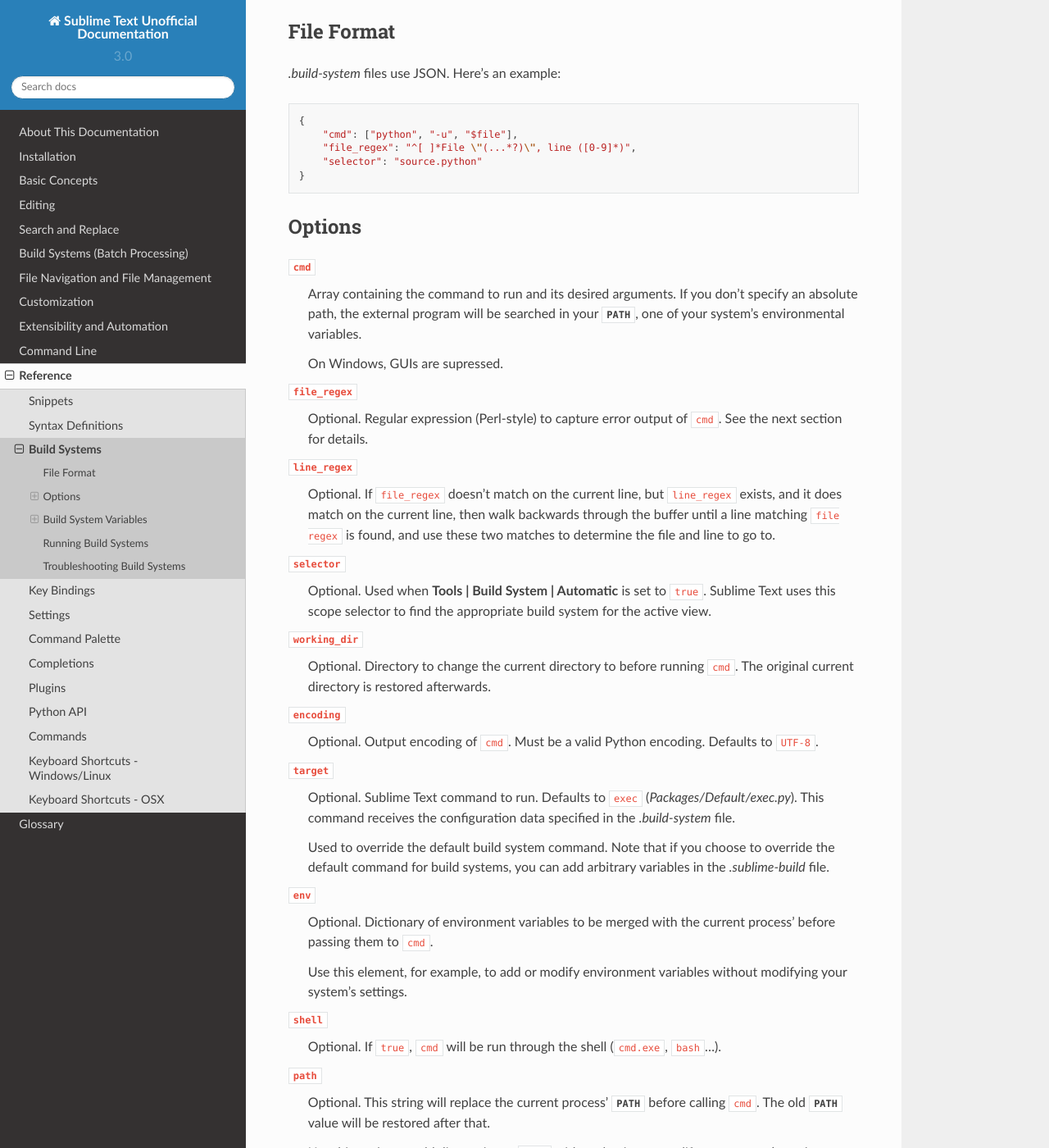
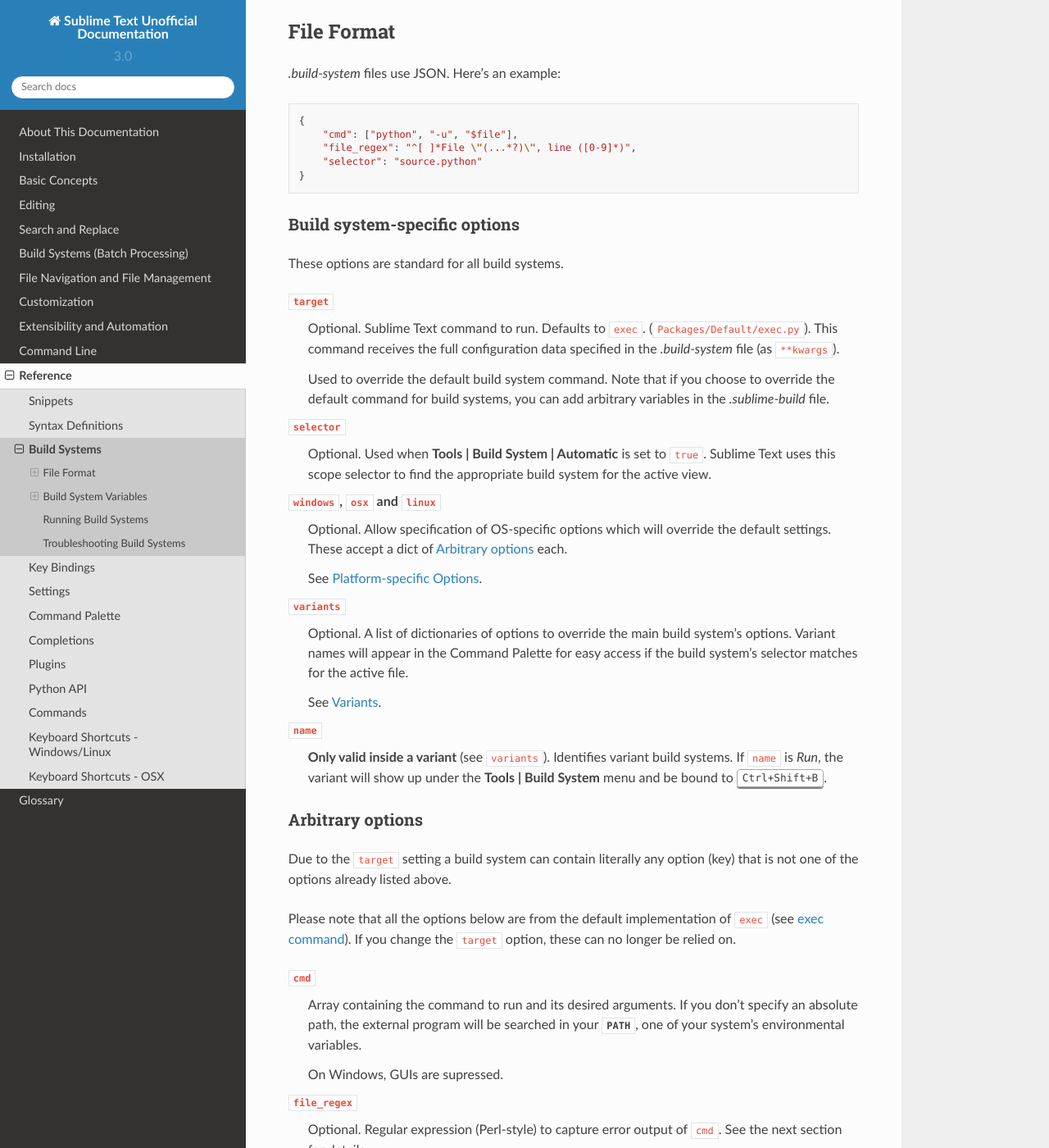
Before and after one commit to guillermooo/sublime-undocs, a Sphinx documentation site: the page built from source/reference/build_systems.rst, in a window 1280 px wide and 1400 px high, scrolled down 740 px. Shown: the whole window at 82% size. Built offline with Sphinx 7.4.7 and the Read the Docs theme 2.0.0, drawn with Linux system fonts in a browser that asks for light colours; some of the changed text lies outside the part shown.

Commit message:
Edit commands topic
Reuses: d57bc1ed2ea6c0608de5b4de07466f0c763d5b47

```diff
--- a/source/reference/build_systems.rst
+++ b/source/reference/build_systems.rst
@@ -45,8 +45,54 @@
     }
 
 
-Options
-*******
+Build system-specific options
+-----------------------------
+
+These options are standard for all build systems.
+
+``target``
+    Optional. Sublime Text command to run. Defaults to ``exec``.
+    (:file:`Packages/Default/exec.py`). This command receives the full
+    configuration data specified in the *.build-system* file (as ``**kwargs``).
+
+    Used to override the default build system command. Note that if you choose
+    to override the default command for build systems, you can add arbitrary
+    variables in the *.sublime-build* file.
+
+``selector``
+    Optional. Used when **Tools | Build System | Automatic** is set to ``true``.
+    Sublime Text uses this scope selector to find the appropriate build system
+    for the active view.
+
+``windows``, ``osx`` and ``linux``
+    Optional. Allow specification of OS-specific options which will override the
+    default settings. These accept a dict of `Arbitrary options`_ each.
+
+    See `Platform-specific Options`_.
+
+``variants``
+    Optional. A list of dictionaries of options to override the main build
+    system's options. Variant names will appear in the Command Palette for easy
+    access if the build system's selector matches for the active file.
+
+    See Variants_.
+
+``name``
+    **Only valid inside a variant** (see ``variants``). Identifies variant
+    build systems. If ``name`` is *Run*, the variant will show up under the
+    **Tools | Build System** menu and be bound to :kbd:`Ctrl+Shift+B`.
+
+.. _build-arbitrary-options:
+
+Arbitrary options
+-----------------
+
+Due to the ``target`` setting a build system can contain literally any option
+(key) that is not one of the options already listed above.
+
+Please note that all the options below are from the default implementation of
+``exec`` (see :ref:`exec command <cmd-exec>`). If you change the ``target``
+option, these can no longer be relied on.
 
 ``cmd``
     Array containing the command to run and its desired arguments. If you don't
@@ -94,29 +127,23 @@
     without modifying your system's settings.
 
 ``shell``
-    Optional. If ``true``, ``cmd`` will be run through the shell (``cmd.exe``, ``bash``\ ...).
+    Optional. If ``true``, ``cmd`` will be run through the shell (``cmd.exe``,
+    ``bash``/ ???).
 
 ``path``
-    Optional. This string will replace the current process' :const:`PATH` before
-    calling ``cmd``. The old :const:`PATH` value will be restored after that.
+    Optional. This string will replace the current process' :const:`PATH`
+    before calling ``cmd``. The old :const:`PATH` value will be restored
+    after that.
 
     Use this option to add directories to :const:`PATH` without having to modify
     your system's settings.
-
-``variants``
-    Optional. A list of dictionaries of options to override the main build
-    system's options. Variant ``name``s will appear in the Command Palette for
-    easy access if the build system's selector matches for the active file.
-
-``name``
-    **Only valid inside a variant** (see ``variants``). Identifies variant
-    build systems. If ``name`` is *Run*, the variant will show up under the
-    **Tools | Build System** menu and be bound to :kbd:`Ctrl+Shift+B`.
 
 ``syntax``
     Optional. When provided, the build system output will be formatted with the
     provided syntax definition.
 
+
+.. _build-capture-error-output:
 
 Capturing Error Output with ``file_regex``
 ------------------------------------------
@@ -127,9 +154,10 @@
 groups in the pattern to capture this information. The *filename* field and
 the *line number* field are required.
 
-When error information is captured, you can navigate to error instances in
-your project's files with ``F4`` and ``Shift+F4``. If available, the captured
+When error information is captured, you can navigate to error instances in your
+project's files with :kbd:`F4` and :kbd:`Shift+F4`. If available, the captured
 *error message* will be displayed in the status bar.
+
 
 Platform-specific Options
 -------------------------
@@ -153,6 +181,7 @@
 In this case, ``ant`` will be executed for every platform except Windows,
 where ``ant.bat`` will be used instead.
 
+
 Variants
 --------
 
@@ -164,25 +193,26 @@
 
         "variants": [
 
-            { "cmd": ["ls -l *.py"],
-              "name": "List Python Files",
+            { "name": "List Python Files",
+              "cmd": ["ls -l *.py"],
               "shell": true
             },
 
-            { "cmd": ["wc", "$file"],
-              "name": "Word Count (current file)"
+            { "name": "Word Count (current file)",
+              "cmd": ["wc", "$file"]
             },
 
-            { "cmd": ["python", "-u", "$file"],
-              "name": "Run"
+            { "name": "Run",
+              "cmd": ["python", "-u", "$file"]
             }
         ]
     }
 
 
-Given these settings, *Ctrl + B* would run the *date* command, *Crtl + Shift +
-B* would run the Python interpreter and the remaining variants would appear
-in the Command Palette whenever the build system was active.
+Given these settings, :kbd:`Ctrl+B` would run the *date* command,
+:kbd:`Crtl+Shift+B` would run the Python interpreter and the remaining variants
+would appear in the :ref:`Command Palette <ext-command-palette-overview>` as
+:samp:`Build: {name}` whenever the build system was active.
 
 .. _build-system-variables:
 
@@ -212,7 +242,8 @@
 
     ${project_name:Default}
 
-This will emit the name of the current project if there is one, otherwise ``Default``.
+This will emit the name of the current project if there is one, otherwise
+``Default``.
 
 ::
 
@@ -220,11 +251,12 @@
 
 This will emit the full path of the current file, replacing *.php* with *.txt*.
 
+
 Running Build Systems
 *********************
 
 Select the desired build system from **Tools | Build System**, and then select
-**Tools | Build** or press ``F7``.
+**Tools | Build** or press :kbd:`F7`.
 
 
 .. _troubleshooting-build-systems:
@@ -232,21 +264,21 @@
 Troubleshooting Build Systems
 *****************************
 
-Build systems will look for executables in your :const:`PATH`, unless you specify
-an absolute path to the executable. Therefore, your :const:`PATH` variable must
-be set correctly.
+Build systems will look for executables in your :const:`PATH`, unless you
+specify an absolute path to the executable. Therefore, your :const:`PATH`
+variable must be correctly set.
 
 On some operating systems, the value of :const:`PATH` may vary between terminal
 windows and graphical applications. Thus, in your build system, even if the
 command you are using works in the command line, it may not work from Sublime Text.
 This is due to user profiles in shells.
 
-To solve this issue, make sure you set the desired :const:`PATH` so that graphical
-applications such as Sublime Text can find it. See the links below for more
-information.
+To solve this issue, make sure you set the desired :const:`PATH` so that
+graphical applications such as Sublime Text can find it. See the links below for
+more information.
 
-Alternatively, you can use the ``path`` element in *.sublime-build* files
-to override the :const:`PATH` used to locate the executable specified in ``cmd``.
+Alternatively, you can use the ``path`` key in *.sublime-build* files to
+override the :const:`PATH` used to locate the executable specified in ``cmd``.
 This new value for :const:`PATH` will be in effect only as long as your
 build system is running. After that, the old :const:`PATH` will be restored.
 
```
Also changed, not shown: other parts of source/reference/build_systems.rst (+2 -15 lines), source/reference/commands.rst (+47 -7 lines).
